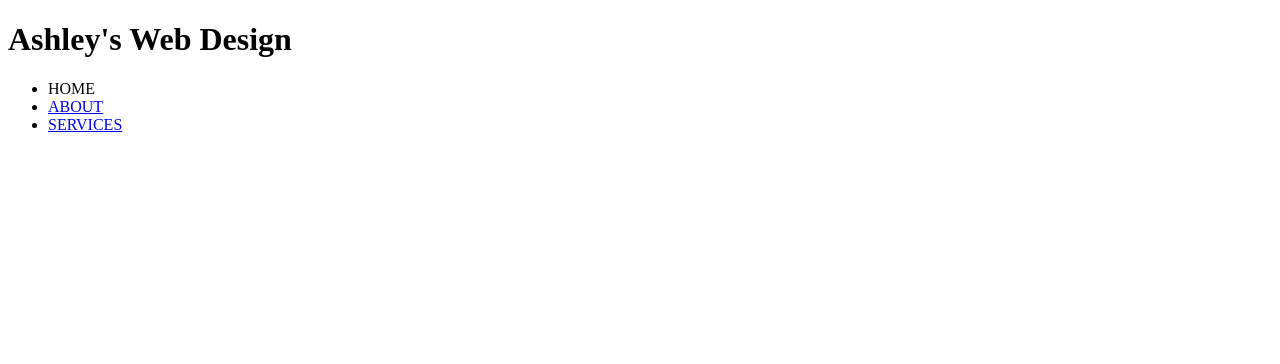
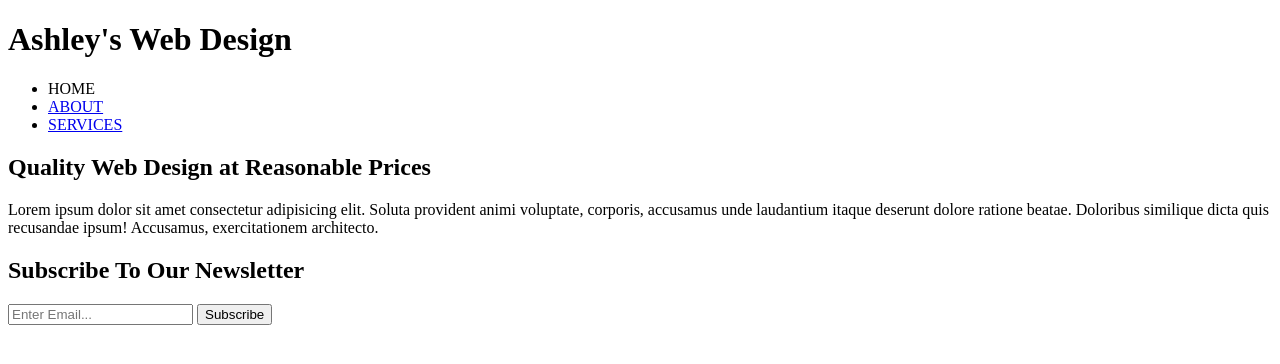
Before and after one commit to GandalfGreyhem5070/FullWebSiteProject, a plain HTML site: page index.html in a window 1280 px wide. Drawn offline with Linux system fonts and the light colour scheme.

Commit message:
Added Showcase and Newsletter Section to Htmls

```diff
--- a/index.html
+++ b/index.html
@@ -22,10 +22,28 @@
     <li><a href="#about">ABOUT</a></li>
     <li><a href="#services">SERVICES</a></li>
     </ul>
-
 </nav>
 </div>
 </header>
 
+<!-- Showcase -->
+<section id="showcase">
+    <div class="container">
+        <h1>Quality Web Design at Reasonable Prices</h1>
+        <p>Lorem ipsum dolor sit amet consectetur adipisicing elit. Soluta provident animi voluptate, corporis, accusamus unde laudantium itaque deserunt dolore ratione beatae. Doloribus similique dicta quis recusandae ipsum! Accusamus, exercitationem architecto.</p>
+    </div>
+</section>
+
+<!-- Newsletter -->
+<section id="newsletter">
+    <div class="container">
+        <h1>Subscribe To Our Newsletter</h1>
+        <form>
+            <input type="text" placeholder="Enter Email...">
+            <button class="btn-1">Subscribe</button>
+        </form>
+    </div>
+</section>
+
 </body>
 </html>
```
